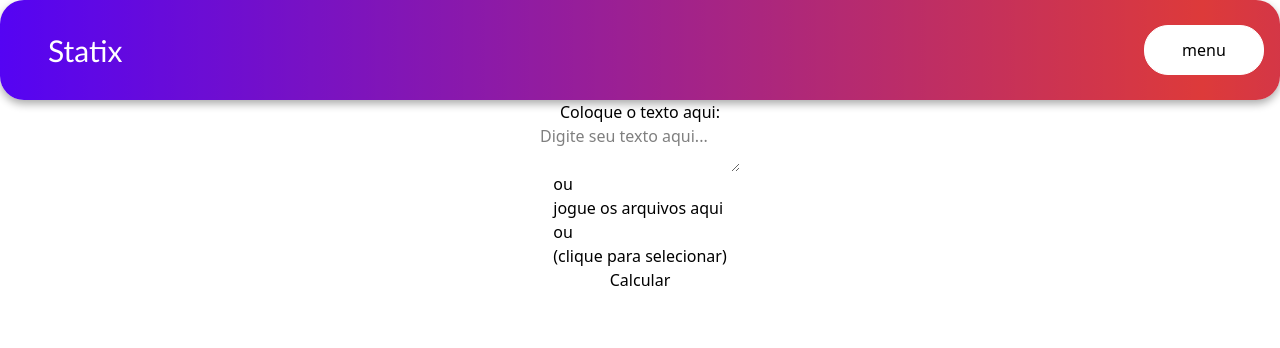
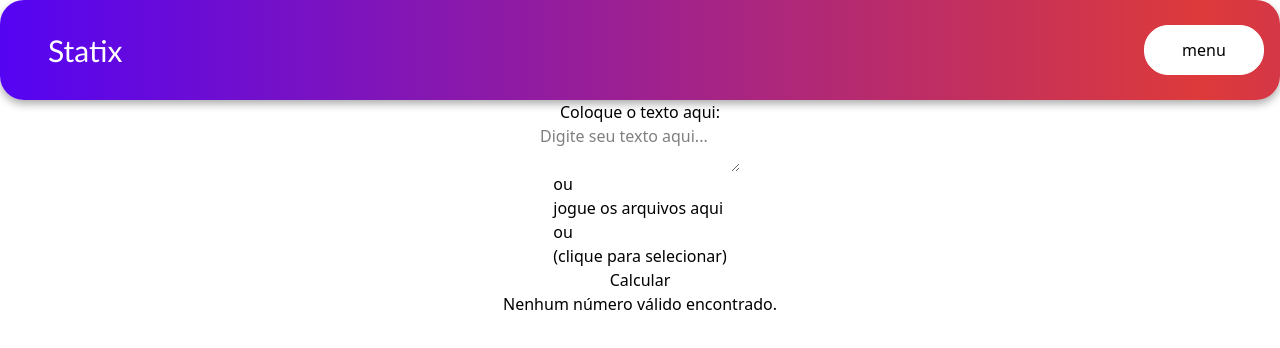
Before and after one commit to GustavoChaicouski/CalculadoraEstatiscas, a React (Vite) app: page / in a window 1280 px wide. Shown: the top 348 px of the page. Built offline with nearby package versions, Linux system fonts and the light colour scheme.

Commit message:
Arrumei algumas coisas e add uma função q calcula a media dos numeros

```diff
--- a/src/App.jsx
+++ b/src/App.jsx
@@ -1,5 +1,6 @@
 import Cabecalho from "./components/Header";
 import Receber from "./Components/ReceberInputs";
+
 import "./assets/App.css";
 
 function App() {
--- a/src/Components/ReceberInputs.jsx
+++ b/src/Components/ReceberInputs.jsx
@@ -1,4 +1,5 @@
 import "../assets/ReceberInputs.css";
+import { MediaDosNumeros } from "../ProcessamentoDosDados/MediaDosNumeros";
 import React, { useState, useRef } from "react";
 
 function Inputs() {
@@ -146,6 +147,7 @@
       <button onClick={handleCalcular} disabled={loading}>
         {loading ? "Enviando..." : "Calcular"}
       </button>
+      <MediaDosNumeros texto={texto} />
     </div>
   );
 }
--- a/src/ProcessamentoDosDados/MediaDosNumeros.jsx
+++ b/src/ProcessamentoDosDados/MediaDosNumeros.jsx
@@ -0,0 +1,28 @@
+import React from "react";
+
+const extrairNumeros = (texto) => {
+  const regex = /-?\d+(\.\d+)?/g;
+  const matches = texto.match(regex);
+  if (!matches) return [];
+  return matches.map(Number);
+};
+const calcularMedia = (numeros) => {
+  if (numeros.length === 0) return 0;
+  const soma = numeros.reduce((acc, val) => acc + val, 0);
+  return soma / numeros.length;
+};
+
+export function MediaDosNumeros({ texto }) {
+  const numeros = React.useMemo(() => extrairNumeros(texto), [texto]);
+  const media = React.useMemo(() => calcularMedia(numeros), [numeros]);
+
+  return (
+    <div>
+      {numeros.length > 0 ? (
+        <p>Média dos números: {media.toFixed(2)}</p>
+      ) : (
+        <p>Nenhum número válido encontrado.</p>
+      )}
+    </div>
+  );
+}
```
